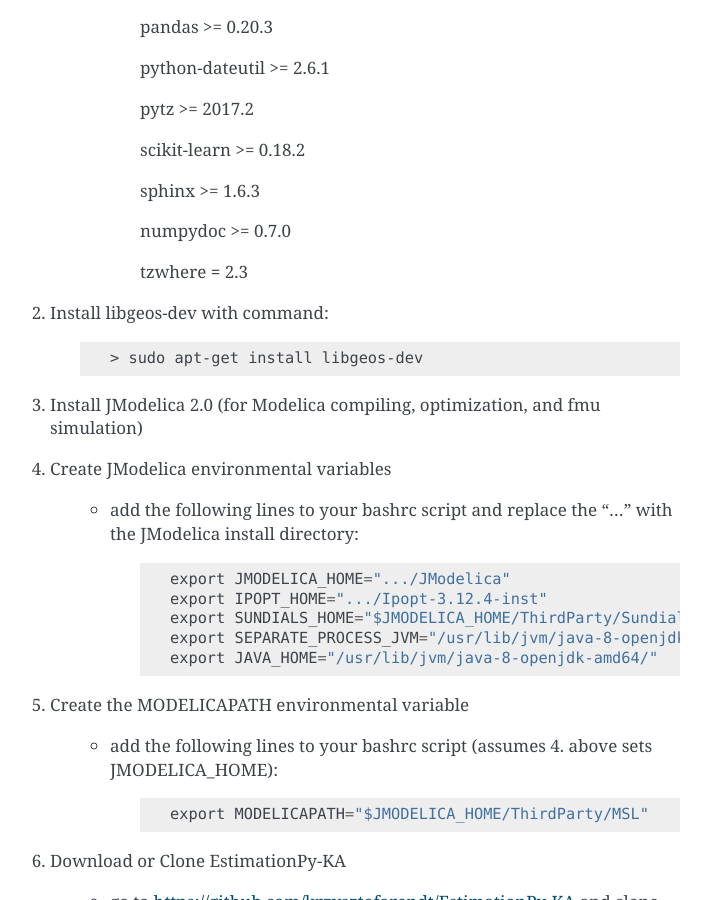
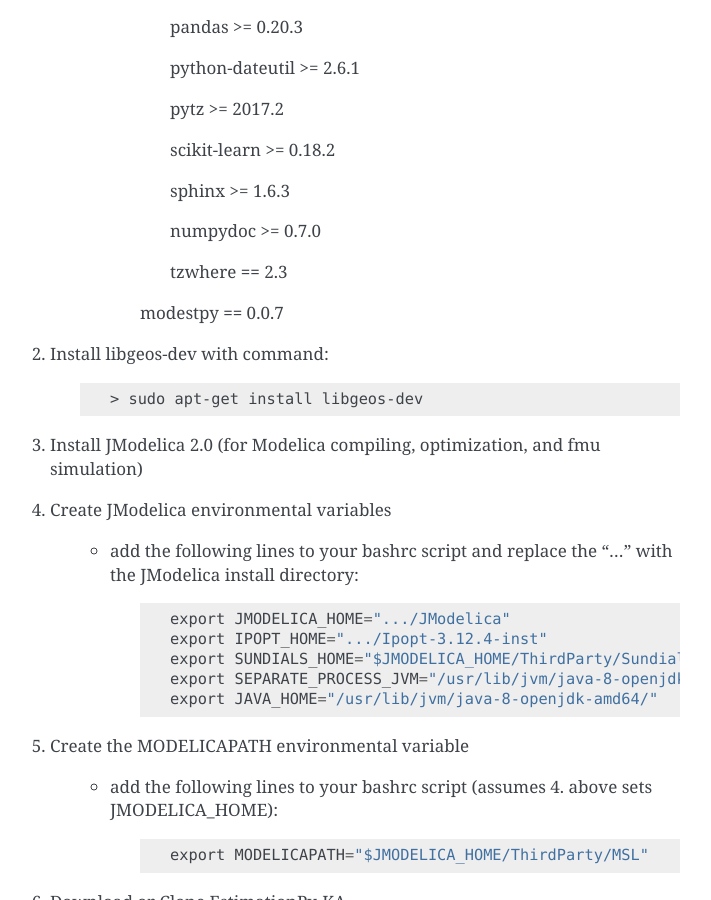
Before and after one commit to lbl-srg/MPCPy, a Sphinx documentation site: the page built from doc/userGuide/source/gettingStarted.rst, in a window 1280 px wide and 900 px high, scrolled down 487 px. Shown: the whole window, without its empty margins (400-1111 px from the left). Built offline with Sphinx 7.4.7, drawn with Linux system fonts in a browser that asks for light colours.

Commit message:
ModestPy added to third-party software in docs, '==' used as the version specifier for modestpy and tzwhere to match the syntax of pip install

```diff
--- a/doc/userGuide/source/gettingStarted.rst
+++ b/doc/userGuide/source/gettingStarted.rst
@@ -28,7 +28,9 @@
 
 	    numpydoc >= 0.7.0
 
-	    tzwhere **=** 2.3
+	    tzwhere **==** 2.3
+
+        modestpy **==** 0.0.7
 
 2. Install libgeos-dev with command:
 
```
